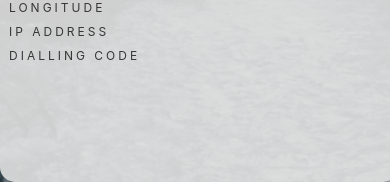
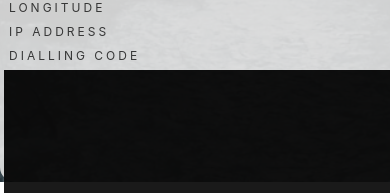
Before and after one commit to marfff/IP-International-clock-calender, a React (Create React App) app: page / in a window 390 px wide. Both pictures are taken after a click on the button "LESS". Shown: the part 662-855 px from the top of the page. Built offline with nearby package versions, Linux system fonts and the light colour scheme; no server answers.

Commit message:
trial/css changes for footer for iphone
trial/css changes for footer for iphone

```diff
--- a/src/App.css
+++ b/src/App.css
@@ -70,6 +70,15 @@
 	flex-direction: column;
 	font-weight: bold;
 	width: 50%;
+}
+
+.footer {
+	height: 15vh;
+	backdrop-filter: blur(25px);
+	backdrop-filter: brightness(20%);
+	backdrop-filter: contrast(12%);
+	bottom: 0px;
+	background-color: black;
 }
 
 .quote {
--- a/src/Less.js
+++ b/src/Less.js
@@ -42,15 +42,17 @@ const Less = (props) => {
 						{props.timeInformation.weekNumber}
 					</p>
 					{/* {console.log("HENRY",props.extra.latitude)} */}
-					<p className="headings">{ props.extra.latitude.latitude }</p>
+					<p className="headings">{props.extra.latitude.latitude}</p>
 					<p className="headings">
-						{props.extra.longitude.longitude}</p>
-					 <p className="headings">{props.extra.ipis.ipis}</p>
+						{props.extra.longitude.longitude}
+					</p>
+					<p className="headings">{props.extra.ipis.ipis}</p>
 					<p className="headings">
 						{props.extra.telcode.telcode}
 					</p>{" "}
 				</div>
 			</div>
+			<div class="footer"></div>
 		</div>
 	);
 };
```
